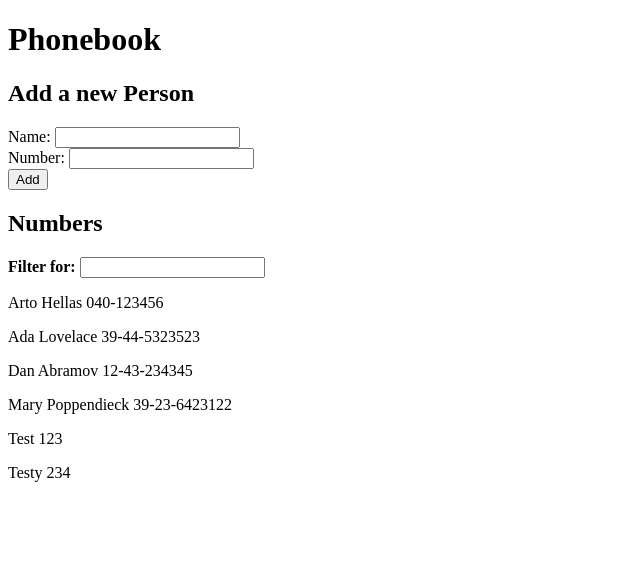
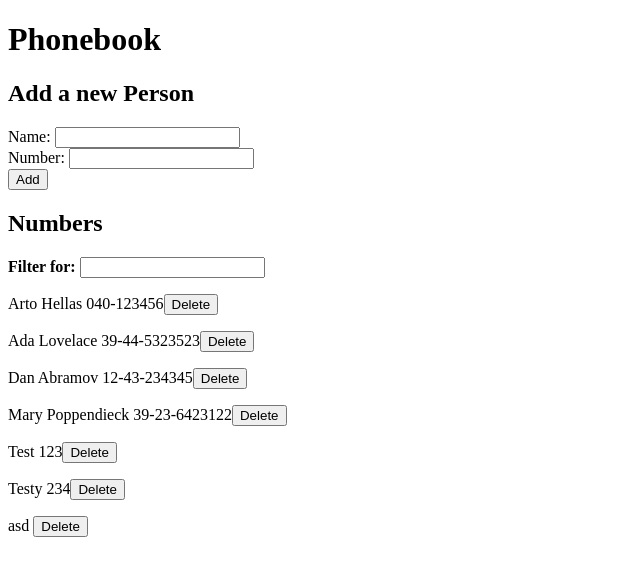
Before and after one commit to RainZoneO2/mooc-fullstack-submissions, a React (Vite) app in the folder part2/phonebook/: page / in a window 1280 px wide. Shown: the top 576 px of the page, without its empty margins (0-640 px from the left). Built offline with nearby package versions, Linux system fonts and the light colour scheme; data requests are answered from the project's data file.

Commit message:
More progress.

```diff
--- a/part2/phonebook/db.json
+++ b/part2/phonebook/db.json
@@ -29,6 +29,11 @@
       "id": 6,
       "name": "Testy",
       "number": "234"
+    },
+    {
+      "id": 7,
+      "name": "asd",
+      "number": ""
     }
   ]
 }
--- a/part2/phonebook/src/App.jsx
+++ b/part2/phonebook/src/App.jsx
@@ -37,6 +37,14 @@ const App = () => {
     })
   }
 
+  const deleteHandler = (event) => {
+    event.preventDefault()
+
+    if (window.confirm("Do you really want to delete?")) {
+      console.log('Delete..', event.target.tagName)
+    }
+  }
+
   const escapeRegex = (string) => {
     return string.replace(/[/\-\\^$*+?.()|[\]{}]/g, '\\$&');
   }
@@ -69,7 +77,7 @@ const App = () => {
       />
       <h2>Numbers</h2>
       <Filter filter={newFilter} handleFilterChange={handleFilterChange}/>
-      <PersonsDisplay persons={peopleToShow}/>
+      <PersonsDisplay persons={peopleToShow} deleteHandler={deleteHandler}/>
     </div>
   )
 }
--- a/part2/phonebook/src/components/Button.jsx
+++ b/part2/phonebook/src/components/Button.jsx
@@ -1,9 +1,9 @@
 const Button = ({type, handleClick, btnText}) => (
-    <div>
+    <>
       <button type={type} onClick={handleClick}>
         {btnText}
       </button>
-    </div>
+    </>
 )
 
 export default Button
--- a/part2/phonebook/src/components/PersonDisplay.jsx
+++ b/part2/phonebook/src/components/PersonDisplay.jsx
@@ -1,7 +1,12 @@
-const PersonsDisplay = ({persons}) => {
+import Button from "./Button"
+
+const PersonsDisplay = ({persons, deleteHandler}) => {
     return (
       persons.map(person =>
-        <p key={person.id}>{person.name} {person.number}</p>
+        <p key={person.id}>
+          {person.name} {person.number}
+          <Button type="submit" handleClick={deleteHandler} btnText='Delete'/>
+        </p>
       )
     )
 }
--- a/part2/phonebook/src/services/persons.js
+++ b/part2/phonebook/src/services/persons.js
@@ -11,4 +11,9 @@ const create = newObject => {
     return request.then(response => response.data)
 }
 
-export default { getAll, create }
+const remove = (id) => {
+    const request = axios.delete(`${baseUrl}/${id}`)
+    return request.then(response => response.data)
+}
+
+export default { getAll, create, remove }
```
